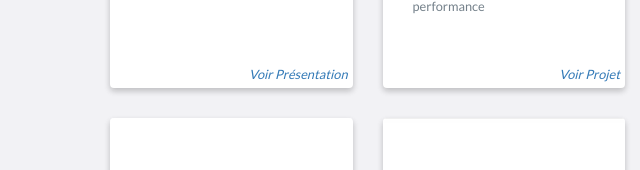
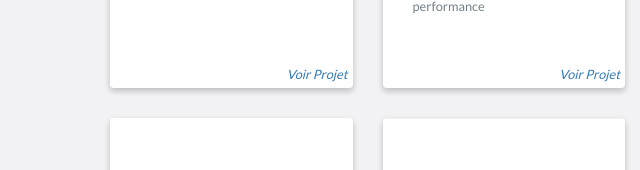
Before and after one commit to pascaline-m/pascaline-m.github.io, a website: page index.html in a window 1280 px wide. Shown: the part 7450-7620 px from the top of the page, 0-640 px from the left. Drawn offline with nearby package versions, Linux system fonts and the light colour scheme.

Commit message:
Update index.html

```diff
--- a/index.html
+++ b/index.html
@@ -542,7 +542,7 @@
                         </ul>
                     </div>
                     <a href="https://github.com/pascaline-m/productmanager_p9"
-                        style="text-align:right;padding:5px;font-style: italic;font-size: 0.8em">Voir Présentation</a>
+                        style="text-align:right;padding:5px;font-style: italic;font-size: 0.8em">Voir Projet</a>
                     <!-- End .project-info -->
                 </div>
                 <!-- End .project -->
```
